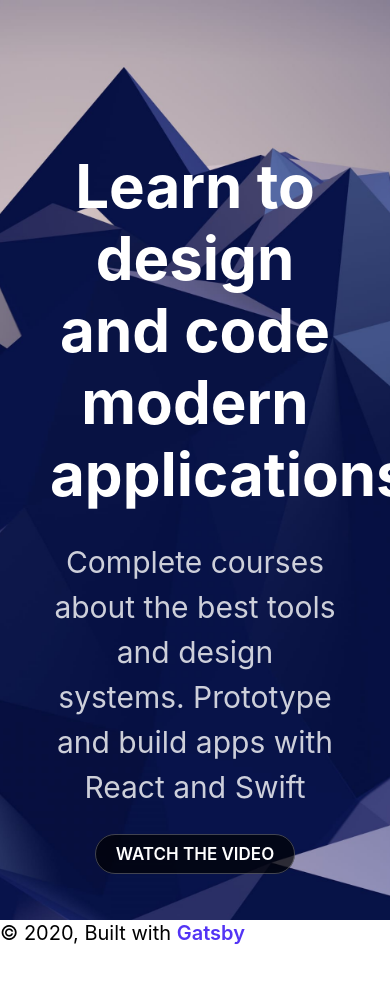
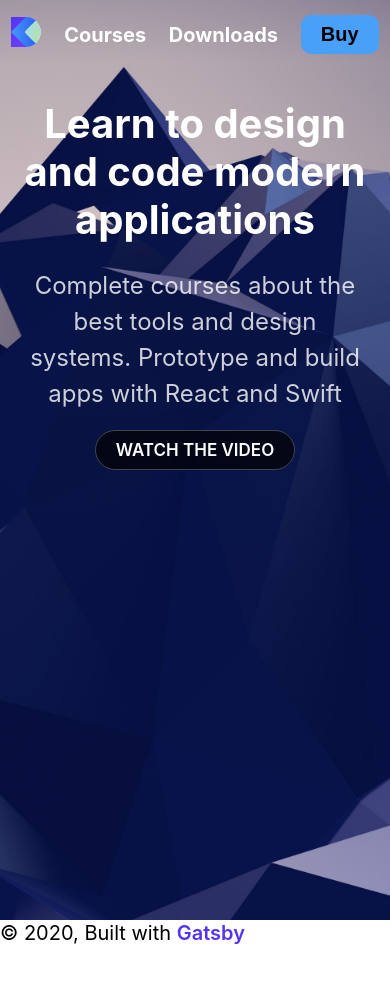
Before and after one commit to Marie-Carrere/design-code-app, a Gatsby site: page / in a window 390 px wide. After the commit the page ends 946 px from the top, so only its background shows below. Built offline with nearby package versions, Linux system fonts and the light colour scheme; Gatsby itself is replaced by a stand-in of ours.

Commit message:
:lipstick: Adapt layouts with CSS Grid

```diff
--- /dev/null
+++ b/src/components/Header.css
@@ -0,0 +1,45 @@
+.Header {
+  position: fixed;
+  width: 100%;
+  padding: 50px 0;
+  z-index: 100;
+}
+
+.HeaderGroup {
+  max-width: 800px;
+  margin: 0 auto;
+  display: grid;
+  grid-template-columns: repeat(5, auto);
+  align-items: center;
+  justify-items: center;
+}
+
+.Header a {
+  color: white;
+  font-weight:  700;
+}
+
+.Header button {
+  padding: 8px 20px;
+  font-size: 20px;
+  background: #49A0F8;
+  border: none;
+  font-weight: 700;
+  border-radius: 10px;
+  outline: none;
+  cursor: pointer;
+}
+
+@media (max-width: 640px) {
+  .Header {
+    padding: 15px 0;
+  }
+
+  .HeaderGroup {
+    grid-template-columns: repeat(4, auto);
+  }
+
+  .Header a:nth-child(4) {
+    display: none
+  }
+}
--- a/src/components/header.js
+++ b/src/components/header.js
@@ -1,32 +1,18 @@
 import { Link } from "gatsby"
 import PropTypes from "prop-types"
 import React from "react"
+import "./Header.css"
 
 const Header = ({ siteTitle }) => (
-  <header
-    style={{
-      background: `rebeccapurple`,
-      marginBottom: `1.45rem`,
-    }}
-  >
-    <div
-      style={{
-        margin: `0 auto`,
-        maxWidth: 960,
-        padding: `1.45rem 1.0875rem`,
-      }}
-    >
-      <h1 style={{ margin: 0 }}>
-        <Link
-          to="/"
-          style={{
-            color: `white`,
-            textDecoration: `none`,
-          }}
-        >
-          {siteTitle}
-        </Link>
-      </h1>
+  <header>
+    <div className="Header">
+      <div className="HeaderGroup">
+        <Link to="/"><img src={require('../images/logo-designcode.svg')} width="30" alt=""/></Link>
+        <Link to="/courses">Courses</Link>
+        <Link to="/download">Downloads</Link>
+        <Link to="/workshops">Workshops</Link>
+        <Link to="/buy"><button>Buy</button></Link>
+      </div>
     </div>
   </header>
 )
--- a/src/components/layout.css
+++ b/src/components/layout.css
@@ -49,3 +49,17 @@ a {
   border: 1px solid rgba(255, 255, 255, 0.25);
   border-radius: 20px;
 }
+
+@media (max-width: 640px) {
+  .HeroGroup {
+    padding: 100px 20px;
+  }
+
+  .Hero h1 {
+    font-size: 40px;
+  }
+
+  .Hero p {
+    font-size: 24px;
+  }
+}
--- a/src/components/layout.js
+++ b/src/components/layout.js
@@ -2,6 +2,8 @@ import React from "react"
 import PropTypes from "prop-types"
 import { useStaticQuery, graphql } from "gatsby"
 import "./layout.css"
+
+import Header from '../components/header'
 
 const Layout = ({ children }) => {
   const data = useStaticQuery(graphql`
@@ -16,6 +18,7 @@ const Layout = ({ children }) => {
 
   return (
     <>
+      <Header />
         <main>{children}</main>
         <footer>
           © {new Date().getFullYear()}, Built with
```
